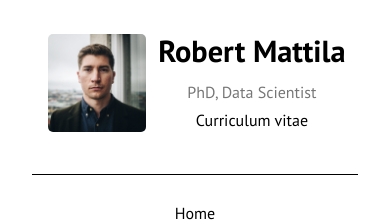
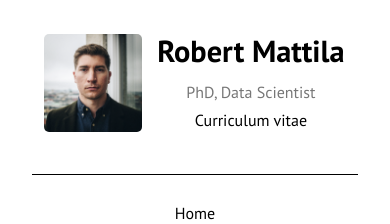
Before and after one commit to rmattila/rmattila.github.io, a Jekyll site: the page built from index.html, in a window 390 px wide. Shown: the top 224 px of the page. Built offline with Jekyll 4.4.1, drawn with Linux system fonts in a browser that asks for light colours; the list of posts is cut into pages by our own code; comment, search, counter and statistics services are not loaded.

Commit message:
minor tweaks

```diff
--- a/public/css/hyde.css
+++ b/public/css/hyde.css
@@ -83,7 +83,8 @@ html {
 @media (max-width: 48em) {
   .sidebar-about .sidebar-image {
     max-width: 30%; /* Limits image width to 30% of its flex container */
-    margin-left: 16px;
+    margin-left: 12px;
+    margin-right: 2px;
   }
 
   .sidebar-about .flex-container > div {
```
